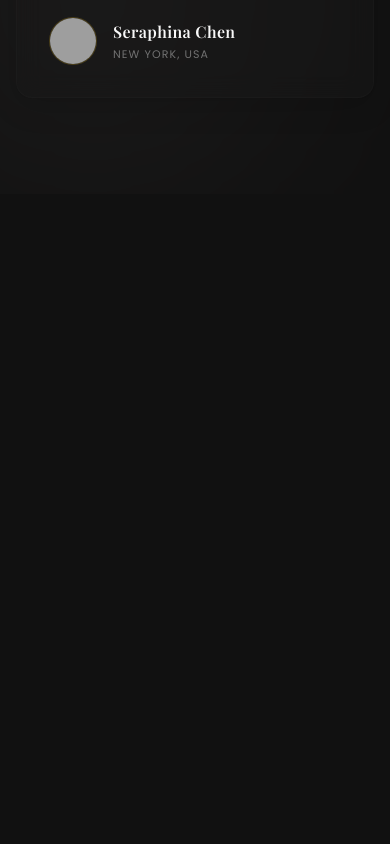
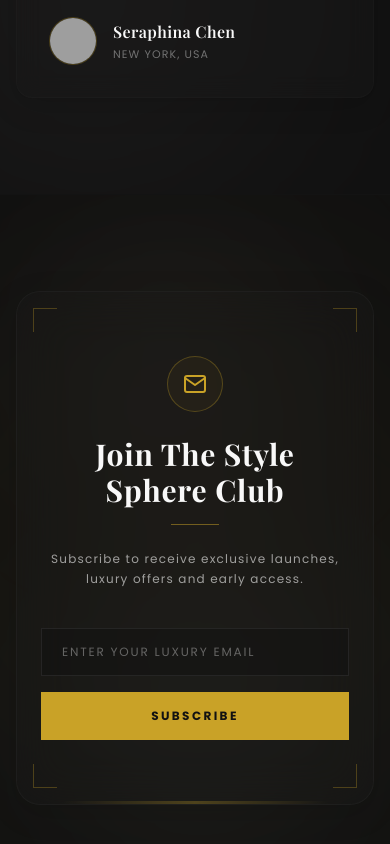
Before and after one commit to JyotiSaxena1/Style_Sphere, a React (Vite) app: page / in a window 390 px wide. Shown: the part 10584-11428 px from the top of the page. Before the commit the page ends 10778 px from the top, so only its background shows below. Built offline with nearby package versions, Linux system fonts and the light colour scheme; grey boxes are pictures that could not be loaded.

Commit message:
Added Newsletter

```diff
--- a/src/App.jsx
+++ b/src/App.jsx
@@ -3,6 +3,7 @@ import Hero from "./components/home/Hero";
 import Categories from "./components/home/Categories";
 import FeaturedProducts from "./components/home/FeaturedProducts";
 import Testimonials from "./components/home/Testimonials";
+import Newsletter from "./components/home/Newsletter";
 
 function App() {
   return (
@@ -12,6 +13,7 @@ function App() {
       <Categories />
       <FeaturedProducts />
       <Testimonials />
+      <Newsletter />
     </>
   );
 }
--- /dev/null
+++ b/src/components/home/Newsletter.jsx
@@ -0,0 +1,104 @@
+import { useState } from 'react';
+import { motion } from 'framer-motion';
+import { FiMail } from 'react-icons/fi';
+
+const Newsletter = () => {
+  const [email, setEmail] = useState('');
+  const [submitted, setSubmitted] = useState(false);
+
+  const handleSubmit = (e) => {
+    e.preventDefault();
+    if (email.trim()) {
+      setSubmitted(true);
+      setEmail('');
+      setTimeout(() => setSubmitted(false), 5000);
+    }
+  };
+
+  return (
+    <section className="relative w-full bg-primary py-24 sm:py-32 overflow-hidden px-4 sm:px-6 lg:px-8 border-t border-border/10">
+      {/* Decorative blurred background orbs */}
+      <div className="absolute top-1/2 left-1/2 -translate-x-1/2 -translate-y-1/2 w-[550px] h-[550px] rounded-full bg-accent/5 blur-[130px] pointer-events-none z-0" />
+      <div className="absolute top-10 left-10 w-[250px] h-[250px] rounded-full bg-blush/5 blur-[100px] pointer-events-none z-0" />
+      <div className="absolute bottom-10 right-10 w-[300px] h-[300px] rounded-full bg-sky/5 blur-[110px] pointer-events-none z-0" />
+
+      <div className="max-w-4xl mx-auto relative z-10">
+        <motion.div
+          initial={{ opacity: 0, y: 50 }}
+          whileInView={{ opacity: 1, y: 0 }}
+          viewport={{ once: true, margin: '-100px' }}
+          transition={{ duration: 0.8, ease: [0.25, 0.46, 0.45, 0.94] }}
+          className="relative bg-card/30 backdrop-blur-xl border border-border/40 rounded-2xl px-6 py-16 md:p-20 text-center shadow-soft overflow-hidden group"
+        >
+          {/* Subtle gold accent frame borders inside the card */}
+          <span className="absolute top-4 left-4 w-6 h-6 border-t border-l border-accent/30 pointer-events-none" />
+          <span className="absolute top-4 right-4 w-6 h-6 border-t border-r border-accent/30 pointer-events-none" />
+          <span className="absolute bottom-4 left-4 w-6 h-6 border-b border-l border-accent/30 pointer-events-none" />
+          <span className="absolute bottom-4 right-4 w-6 h-6 border-b border-r border-accent/30 pointer-events-none" />
+
+          {/* Icon Header */}
+          <motion.div
+            initial={{ scale: 0.9, opacity: 0 }}
+            whileInView={{ scale: 1, opacity: 1 }}
+            viewport={{ once: true }}
+            transition={{ duration: 0.6, delay: 0.2 }}
+            className="inline-flex items-center justify-center w-14 h-14 rounded-full border border-accent/30 bg-accent/5 text-accent mb-6"
+          >
+            <FiMail className="w-6 h-6" />
+          </motion.div>
+
+          {/* Heading */}
+          <h2 className="font-heading text-3xl sm:text-4xl lg:text-5xl font-bold text-secondary tracking-wide mb-4">
+            Join The Style Sphere Club
+          </h2>
+
+          {/* Divider */}
+          <div className="w-12 h-[1px] bg-accent/50 mx-auto mb-6" />
+
+          {/* Subheading */}
+          <p className="font-body text-secondary/60 text-xs sm:text-sm tracking-widest leading-relaxed max-w-lg mx-auto mb-10">
+            Subscribe to receive exclusive launches, luxury offers and early access.
+          </p>
+
+          {/* Form */}
+          {!submitted ? (
+            <form onSubmit={handleSubmit} className="max-w-md mx-auto w-full flex flex-col sm:flex-row gap-4 items-center justify-center">
+              <div className="relative w-full">
+                <input
+                  type="email"
+                  required
+                  placeholder="Enter your luxury email"
+                  value={email}
+                  onChange={(e) => setEmail(e.target.value)}
+                  className="w-full h-12 px-5 bg-primary/45 border border-border/80 text-secondary placeholder-secondary/35 text-xs font-body uppercase tracking-[0.15em] focus:outline-none focus:border-accent transition-colors duration-300"
+                />
+              </div>
+
+              <motion.button
+                type="submit"
+                whileHover={{ scale: 1.03 }}
+                whileTap={{ scale: 0.97 }}
+                className="w-full sm:w-auto h-12 px-8 bg-accent text-primary font-body text-xs font-bold uppercase tracking-[0.2em] transition-colors duration-300 hover:bg-accent/90 shrink-0"
+              >
+                Subscribe
+              </motion.button>
+            </form>
+          ) : (
+            <motion.div
+              initial={{ opacity: 0, scale: 0.95 }}
+              animate={{ opacity: 1, scale: 1 }}
+              className="text-accent font-body text-xs uppercase tracking-[0.2em] py-3 bg-accent/10 border border-accent/20 rounded inline-block px-8"
+            >
+              Thank you for subscribing to Style Sphere Club.
+            </motion.div>
+          )}
+
+          {/* Subtle bottom light effect */}
+          <div className="absolute bottom-0 inset-x-0 h-[3px] bg-gradient-to-r from-transparent via-accent/30 to-transparent transform scale-x-75 group-hover:scale-x-100 transition-transform duration-700" />
+        </motion.div>
+      </div>
+    </section>
+  );
+};
+
+export default Newsletter;
```
